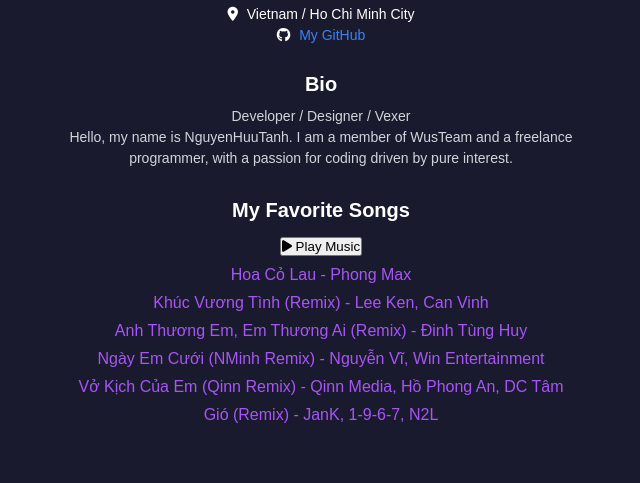
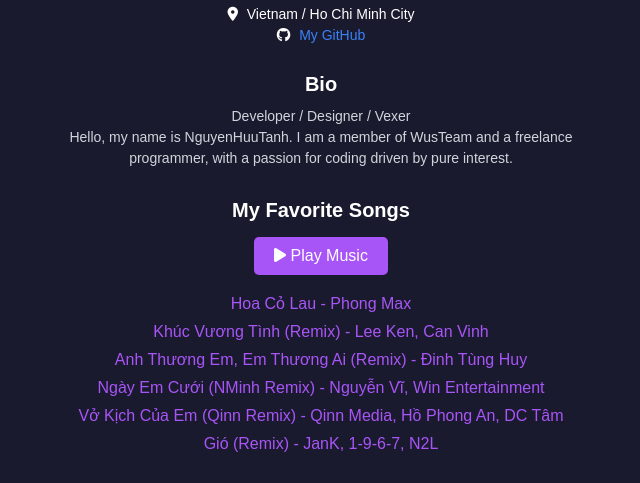
Before and after one commit to HuuTanhDev/HuuTanhDev, a PHP site: page / in a window 1280 px wide. Shown: the part 343-826 px from the top of the page, without its empty margins (319-959 px from the left). Before the commit the page ends 766 px from the top, so only its background shows below. Run offline with PHP 8.4, Linux system fonts and the light colour scheme; some libraries are stand-ins or nearby versions.

Commit message:
Update styles.css

```diff
--- a/styles.css
+++ b/styles.css
@@ -117,6 +117,30 @@ h2 .verified {
     margin-bottom: 15px;
 }
 
+/* Music Player Styles */
+.music-player {
+    margin-bottom: 20px;
+}
+
+#backgroundMusic {
+    display: none; /* Ẩn trình phát mặc định của audio */
+}
+
+#playButton {
+    background-color: #a855f7;
+    color: #fff;
+    border: none;
+    padding: 10px 20px;
+    font-size: 16px;
+    cursor: pointer;
+    border-radius: 5px;
+    transition: background-color 0.3s ease;
+}
+
+#playButton:hover {
+    background-color: #3b82f6;
+}
+
 .song-list {
     list-style: none;
     padding: 0;
```
